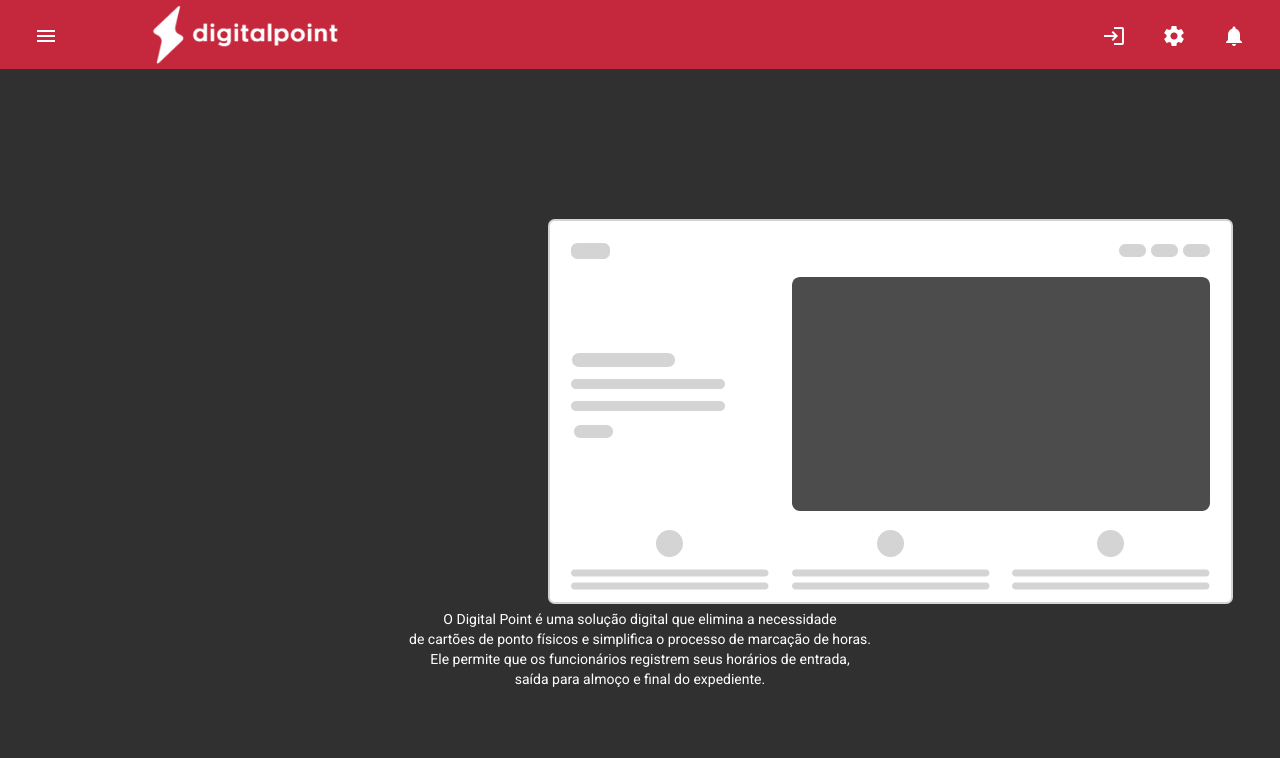
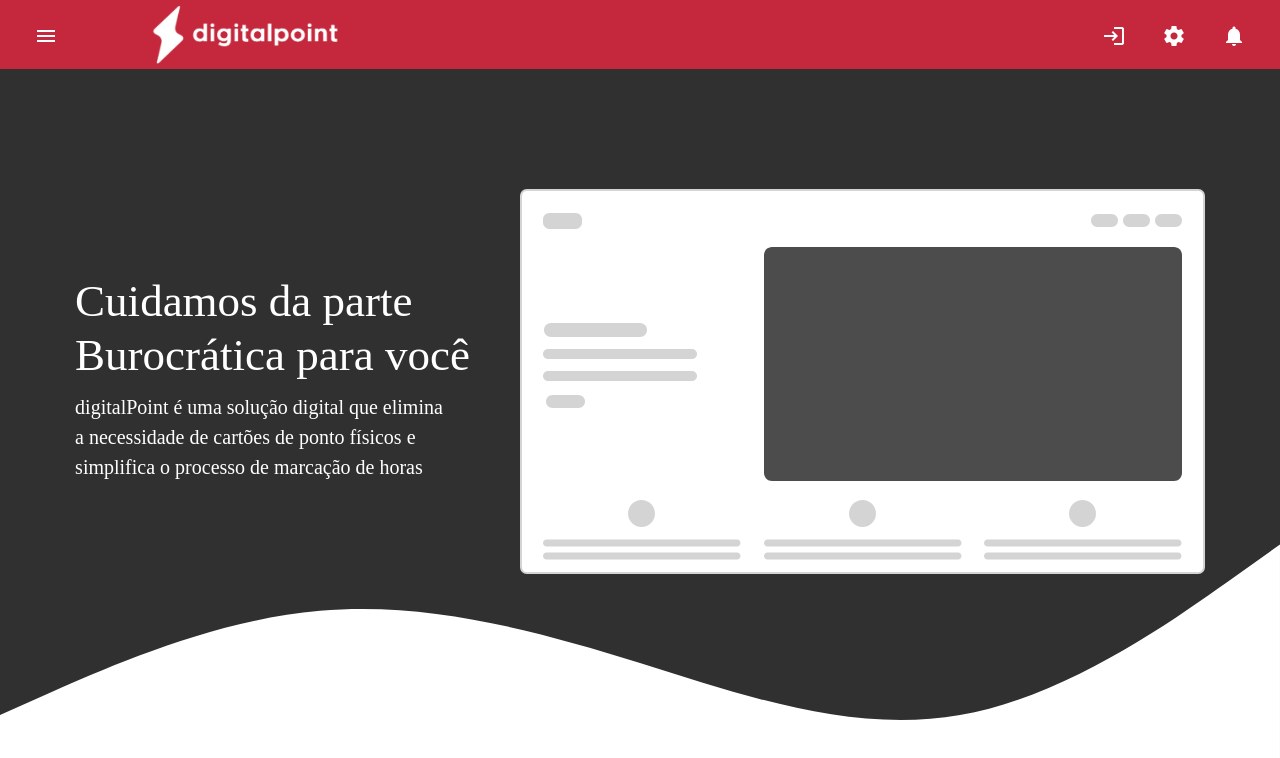
Before and after one commit to edilson-santiago-da-silva/digitalpoint-frontend, an Angular app: page /home in a window 1280 px wide. Shown: the top 758 px of the page. Built offline with nearby package versions, Linux system fonts and the light colour scheme.

Commit message:
style: component Home

```diff
--- a/src/app/components/home/home.component.css
+++ b/src/app/components/home/home.component.css
@@ -1,11 +1,89 @@
+
+.content-container {
+  display: flex; /* Configura Flexbox no container principal */
+  justify-content: center; /* Centraliza horizontalmente o conteúdo */
+  align-items: center; /* Alinha verticalmente ao centro */
+  padding: 20px; /* Espaçamento interno */
+}
+
+.text-and-image {
+  margin-top: 100px;
+  display: flex; /* Coloca texto e imagem lado a lado */
+  align-items: center; /* Alinha o texto e a imagem verticalmente */
+  gap: 50px; /* Espaçamento entre o texto e a imagem */
+  z-index: 1;
+}
+
+.text {
+  text-align: left; /* Alinha o texto à esquerda */
+  max-width: 50%; /* Limita a largura máxima do texto */
+}
+
+.text h1 {
+  font-family: new-kansas;
+  font-size: 45px; /* Tamanho do título */
+  line-height: 1.2; /* Espaçamento entre linhas */
+  margin-bottom: 10px; /* Espaçamento inferior do título */
+}
+
+.text p {
+  font-family: new-kansas;
+  font-size: 20px; /* Tamanho do parágrafo */
+  line-height: 1.5; /* Espaçamento entre linhas no parágrafo */
+}
 
 .image-container {
-    text-align: center; /* Centraliza a imagem inicialmente */
+  max-width: 400%; /* Limita a largura da imagem */
+  text-align: right; /* Garante alinhamento da imagem */
+}
+
+.image-container img {
+  width: 100%; /* Faz a imagem ocupar todo o espaço do contêiner */
+  height: auto; /* Mantém a proporção da imagem */
+}
+
+body, html {
+  margin: 0;
+  padding: 0;
+  width: 100%;
+  height: 100%;
+  font-family: Arial, sans-serif;
+}
+
+/*wave -----------------------------------------------*/
+
+.wave-container {
+  position: relative;
+  min-height:100vh; /* Define altura mínima para ocupar a tela inteira */
+  display: flex;
+  flex-direction: column;
+
+
+
+}
+
+.wave {
+  position: absolute;
+  bottom: 0;
+  left: 0;
+  width: 100%;
+  height: auto;
+  z-index: 0; /* Coloca as ondas no fundo */
+}
+
+/*resposividade -----------------------------------------------*/
+
+@media (max-width: 768px) {
+  .text-and-image {
+    flex-direction: column; /* Coloca texto e imagem em coluna */
+    text-align: center; /* Centraliza ambos */
   }
 
-.imagehome{
-    display: inline-block;
-    margin-top: 150px;
-    margin-left: 500px;
-    width: 700x;
+  .text, .image-container {
+    max-width: 100%; /* Ambos ocupam toda a largura */
+  }
+
+  .image-container img {
+    max-width: 300px; /* Limita o tamanho da imagem em dispositivos pequenos */
+  }
 }
--- a/src/app/components/home/home.component.html
+++ b/src/app/components/home/home.component.html
@@ -1,9 +1,20 @@
-  <div class="image-container">
-    <img mat-card-image src="assets/img/imageHome.svg" alt="image home" class="imagehome">
-    <p>
-      O Digital Point é uma solução digital que elimina a necessidade <br>
-      de cartões de ponto físicos e simplifica o processo de marcação de horas.<br>
-      Ele permite que os funcionários registrem seus horários de entrada,<br>
-      saída para almoço e final do expediente.
-    </p>
+<div class="content-container">
+  <div class="text-and-image">
+    <div class="text">
+      <h1>
+        Cuidamos da parte <br> Burocrática para você
+      </h1>
+      <p>
+        digitalPoint é uma solução digital que elimina <br>
+        a necessidade de cartões de ponto físicos e <br>
+        simplifica o processo de marcação de horas
+      </p>
+    </div>
+    <div class="image-container">
+      <img mat-card-image src="assets/img/imageHome.svg" alt="image home" class="imagehome">
+    </div>
   </div>
+  <svg class="wave" xmlns="http://www.w3.org/2000/svg" viewBox="0 0 1440 320">
+    <path fill="#FFFFFF" fill-opacity="1" d="M0,224L60,197.3C120,171,240,117,360,106.7C480,96,600,128,720,165.3C840,203,960,245,1080,224C1200,203,1320,117,1380,74.7L1440,32L1440,320L1380,320C1320,320,1200,320,1080,320C960,320,840,320,720,320C600,320,480,320,360,320C240,320,120,320,60,320L0,320Z"></path>
+  </svg>
+</div>
--- a/src/app/components/nav/nav.component.css
+++ b/src/app/components/nav/nav.component.css
@@ -15,7 +15,9 @@
 }
 
 .sidenav a {
+    font-size: 20px;
     color:white;
+    font-family: rustica;
 }
 
 .sidenav i {
```
